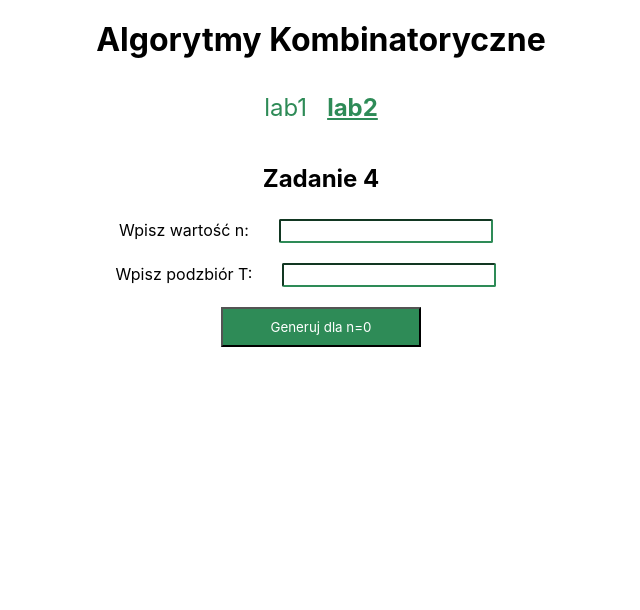
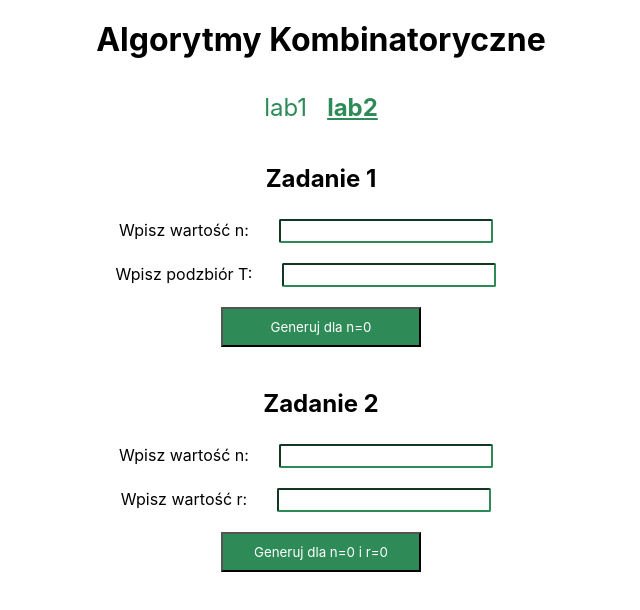
Before and after one commit to piotrwrzodak/UAM-ALK, a React (Create React App) app: page /#/lab2 in a window 1280 px wide. Shown: the top 610 px of the page, without its empty margins (319-959 px from the left). Built offline with nearby package versions, Linux system fonts and the light colour scheme.

Commit message:
lab2/task2 done

```diff
--- a/src/components/Lab2/Lab2.js
+++ b/src/components/Lab2/Lab2.js
@@ -1,15 +1,15 @@
 import React from 'react';
 
 import Task1 from './tasks/Task1';
-// import Task2 from './tasks/Task2';
+import Task2 from './tasks/Task2';
 // import Task3 from './tasks/Task3';
 
 function Lab2() {
   return (
     <>
       <Task1 />
-      {/* <Task2 />
-      <Task3 /> */}
+      <Task2 />
+      {/* <Task3 /> */}
     </>
   );
 }
--- a/src/components/Lab2/algorithms/alg2.js
+++ b/src/components/Lab2/algorithms/alg2.js
@@ -0,0 +1,27 @@
+const alg2 = (n, r) => {
+  let array = createArray(n, r);
+  let finalArray = decodeArray(array);
+  return finalArray;
+};
+
+const decodeArray = (array) => {
+  let auxiliaryArray = [];
+  array.filter((value, i) => (value === 1 ? auxiliaryArray.push(i + 1) : null));
+  return auxiliaryArray;
+};
+
+const createArray = (n, r) => {
+  let value = r;
+  let array = [];
+  for (let i = 0; i < n; i++) {
+    if (value >= 2 ** (n - i - 1)) {
+      array.push(1);
+      value -= 2 ** (n - i - 1);
+    } else {
+      array.push(0);
+    }
+  }
+  return array;
+};
+
+export default alg2;
--- a/src/components/Lab2/tasks/Task1.js
+++ b/src/components/Lab2/tasks/Task1.js
@@ -15,13 +15,13 @@ const Task1 = () => {
 
   return (
     <>
-      <h2 className="heading">Zadanie 4</h2>
+      <h2 className="heading">Zadanie 1</h2>
       <form onSubmit={submitHandler} className="form">
         <p>
           Wpisz wartość n:
           <input
             type="number"
-            min="0"
+            min="1"
             name="n"
             className="input"
             onChange={(e) => {
@@ -34,6 +34,7 @@ const Task1 = () => {
           <input
             type="number"
             name="n"
+            min="0"
             className="input"
             onChange={(e) => setT(e.target.value)}
           />
--- a/src/components/Lab2/tasks/Task2.js
+++ b/src/components/Lab2/tasks/Task2.js
@@ -0,0 +1,70 @@
+import React, { useState } from 'react';
+
+import alg2 from '../algorithms/alg2';
+
+const Task1 = () => {
+  const [n, setN] = useState(0);
+  const [r, setR] = useState(0);
+  const [output, setOutput] = useState(null);
+
+  const submitHandler = (e) => {
+    e.preventDefault();
+    setOutput(alg2(parseInt(n), parseInt(r)));
+  };
+
+  return (
+    <>
+      <h2 className="heading">Zadanie 2</h2>
+      <form onSubmit={submitHandler} className="form">
+        <p>
+          Wpisz wartość n:
+          <input
+            type="number"
+            min="1"
+            name="n"
+            className="input"
+            onChange={(e) => {
+              setN(e.target.value);
+            }}
+          />
+        </p>
+        <p>
+          Wpisz wartość r:
+          <input
+            type="number"
+            name="r"
+            min="0"
+            max={2 ** n - 1}
+            className="input"
+            onChange={(e) => setR(e.target.value)}
+          />
+        </p>
+        <button type="submit" className="button">
+          Generuj dla n={n} i r={r}
+        </button>
+      </form>
+      {output && (
+        <>
+          <h3 className="output-size">Podzbiór: </h3>
+          <ul className="output-list">
+            {output.length ? (
+              <li className="output-list__item">
+                {output
+                  .reduce((a, b) => {
+                    return a.concat(b).concat(',');
+                  }, [])
+                  .slice(0, -1)}
+              </li>
+            ) : (
+              <li key="empty" className="output-list__item">
+                ∅
+              </li>
+            )}
+          </ul>
+        </>
+      )}
+    </>
+  );
+};
+
+export default Task1;
```
